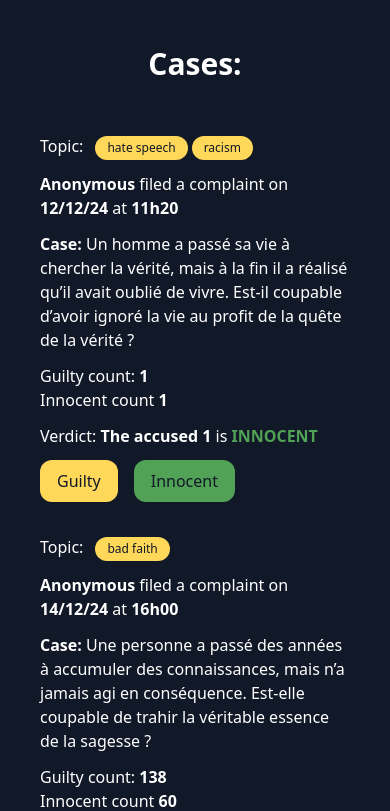
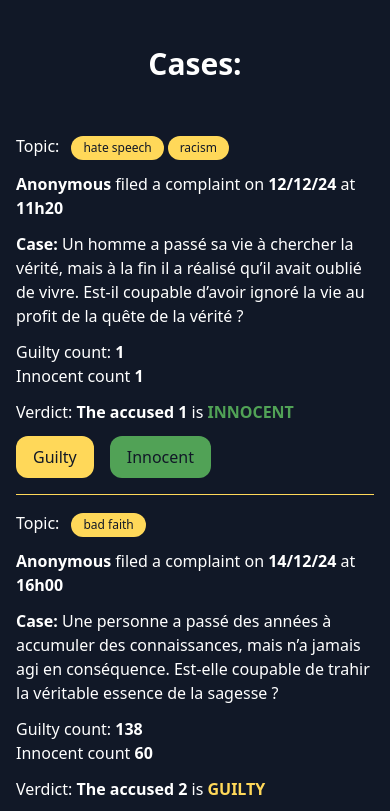
Before and after one commit to alaincodes/miasin, a Nuxt app: page / in a window 390 px wide. Shown: the part 1096-1907 px from the top of the page. Built offline with nearby package versions, Linux system fonts and the light colour scheme.

Commit message:
clean + responsive UI

```diff
--- a/components/Cases.vue
+++ b/components/Cases.vue
@@ -9,14 +9,14 @@ const fakeContentStore = useFakeContentStore();
 		class="grid grid-cols-1 gap-9 content-start md:h-full md:overflow-y-auto"
 	>
 		<h2 class="text-center text-3xl font-bold text-white">Cases:</h2>
-		<ul class="flex flex-col divide-y divide-slate-900">
+		<ul class="flex flex-col divide-y divide-c-yellow-1">
 			<li
 				v-for="(item, index) in fakeContentStore.cases"
 				:key="index"
 				@click="fakeContentStore.selectCase(item)"
 			>
 				<div
-					class="grid gap-3 max-w-full w-full py-4 px-6 rounded-sm duration-300 cursor-pointer hover:bg-slate-500/20 md:p-6"
+					class="grid gap-3 max-w-full w-full py-4 rounded-sm duration-300 cursor-pointer hover:bg-slate-500/20 md:px-6"
 				>
 					<div v-if="item.topics.length > 0" class="flex gap-3">
 						<p>Topic:</p>
```
